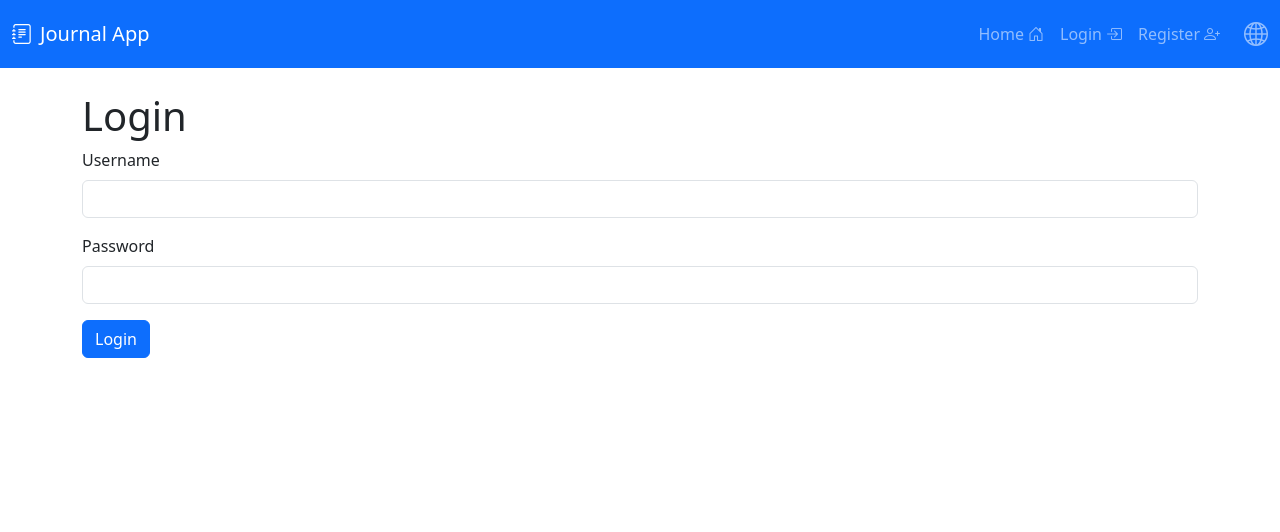
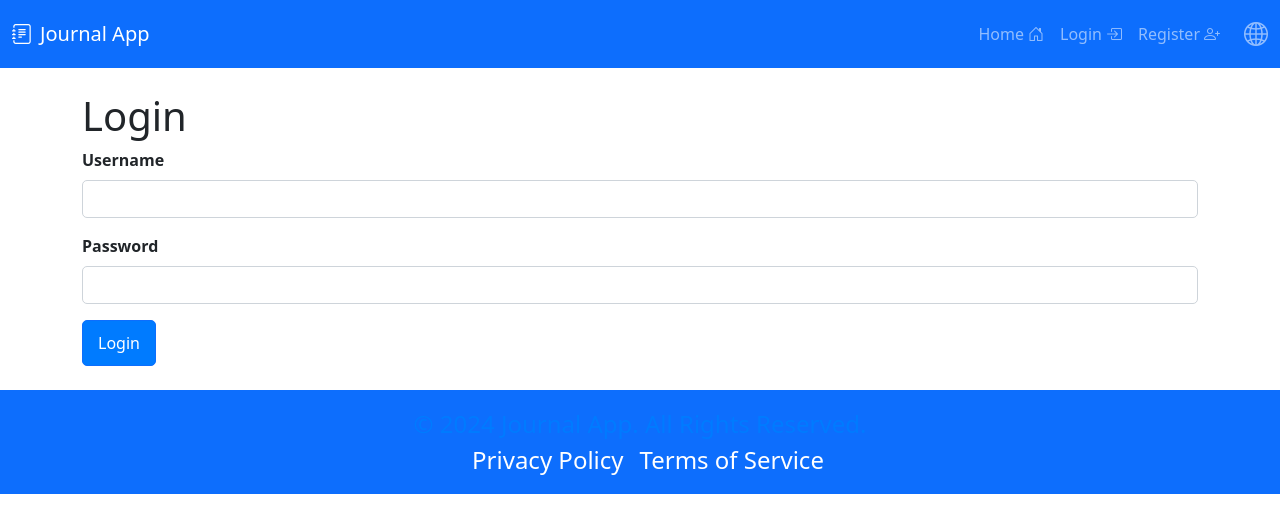
Before and after one commit to ANNGLORIOUS/Travel-journal, a React (Create React App) app in the folder client/: page /login in a window 1280 px wide. Shown: the top 532 px of the page. Built offline with nearby package versions, Linux system fonts and the light colour scheme; no server answers.

Commit message:
added some styles

```diff
--- a/client/src/App.css
+++ b/client/src/App.css
@@ -36,3 +36,121 @@
     transform: rotate(360deg);
   }
 }
+
+/* General Styles for Cards */
+.card {
+  border: 1px solid #ddd;
+  border-radius: 8px;
+  box-shadow: 0 2px 8px rgba(0, 0, 0, 0.1);
+  transition: transform 0.2s;
+}
+
+.card:hover {
+  transform: scale(1.02);
+}
+
+/* Form Styles */
+.form-label {
+  font-weight: bold;
+}
+
+.form-control {
+  border-radius: 5px;
+  border: 1px solid #ced4da;
+  transition: border-color 0.2s;
+}
+
+.form-control:focus {
+  border-color: #80bdff;
+  box-shadow: 0 0 0.2rem rgba(0, 123, 255, 0.25);
+}
+
+/* Button Styles */
+.btn {
+  border-radius: 5px;
+  padding: 10px 15px;
+  transition: background-color 0.2s, transform 0.2s;
+}
+
+.btn-primary {
+  background-color: #007bff;
+}
+
+.btn-primary:hover {
+  background-color: #0056b3;
+  transform: translateY(-2px);
+}
+
+.btn-danger {
+  background-color: #dc3545;
+  color: white;
+}
+
+.btn-danger:hover {
+  background-color: #c82333;
+}
+
+/* Tag Styles */
+.badge {
+  border-radius: 12px;
+}
+
+/* Photo Card Styles */
+.photo-card {
+  background: white;
+  border-radius: 8px;
+  box-shadow: 0 4px 8px rgba(0, 0, 0, 0.1);
+  overflow: hidden;
+  transition: transform 0.3s, box-shadow 0.3s;
+}
+
+.photo-card:hover {
+  transform: translateY(-5px);
+  box-shadow: 0 6px 12px rgba(0, 0, 0, 0.2);
+}
+
+.photo-card img {
+  width: 100%;
+  height: auto;
+}
+
+.photo-card-content {
+  padding: 16px;
+}
+
+.photo-card-title {
+  font-size: 1.2em;
+  margin: 0;
+  font-weight: bold;
+}
+
+.photo-card-description {
+  font-size: 0.9em;
+  color: #666;
+}
+
+/* Alert Styles */
+.alert {
+  border-radius: 5px;
+}
+
+/* Loading Styles */
+.text-center {
+  font-size: 1.5em;
+  color: #007bff;
+}
+/* Footer Styles */
+.footer {
+  background-color: #007bff;
+  color: white;
+  position: sticky;
+}
+
+.footer a {
+  color: white;
+  text-decoration: none;
+}
+
+.footer a:hover {
+  text-decoration: underline;
+}
--- a/client/src/App.js
+++ b/client/src/App.js
@@ -2,6 +2,7 @@ import React from "react";
 import { BrowserRouter as Router, Route, Switch } from "react-router-dom";
 import { AuthProvider } from "./context/AuthContext";
 import Navbar from "./components/Navbar";
+import Footer from "./components/Footer";
 import HomePage from "./pages/HomePage";
 import CreateEntryPage from "./pages/CreateEntryPage";
 import EditEntryPage from "./pages/EditEntryPage";
@@ -12,6 +13,7 @@ import RegisterPage from "./pages/RegisterPage";
 import ProfilePage from "./pages/ProfilePage";
 import ResetPasswordPage from "./pages/ResetPasswordPage";
 import ProtectedRoute from "./components/ProtectedRoute";
+import "./App.css";
 
 function App() {
   return (
@@ -38,6 +40,7 @@ function App() {
               <Route path="/reset-password" component={ResetPasswordPage} />
             </Switch>
           </div>
+          <Footer />
         </div>
       </Router>
     </AuthProvider>
--- /dev/null
+++ b/client/src/components/Footer.js
@@ -0,0 +1,17 @@
+import React from "react";
+
+function Footer() {
+  return (
+    <footer className="footer bg-primary text-white mt-4 py-3">
+      <div className="container text-center">
+        <span>© {new Date().getFullYear()} Journal App. All Rights Reserved.</span>
+        <div>
+          <a href="/privacy-policy" className="text-white ms-3">Privacy Policy</a>
+          <a href="/terms-of-service" className="text-white ms-3">Terms of Service</a>
+        </div>
+      </div>
+    </footer>
+  );
+}
+
+export default Footer;
```
Also changed, not shown: 2 other files (tests, documents, lock files or other folders).
